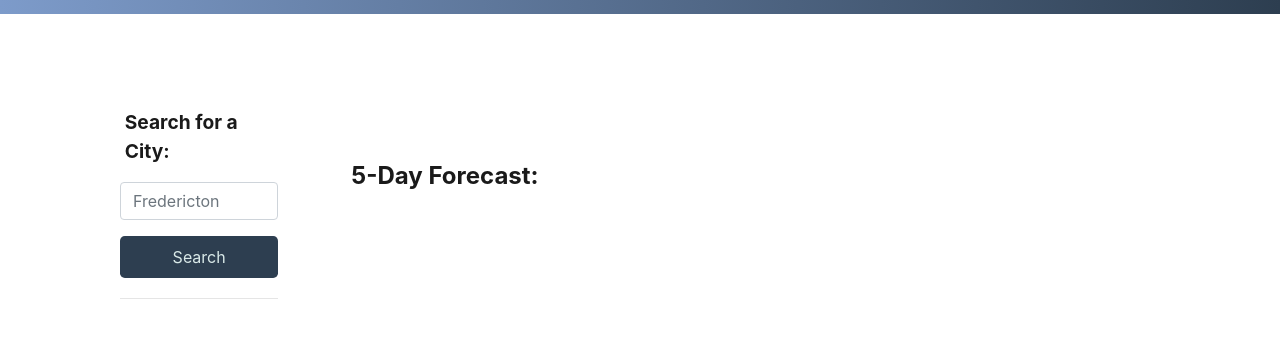
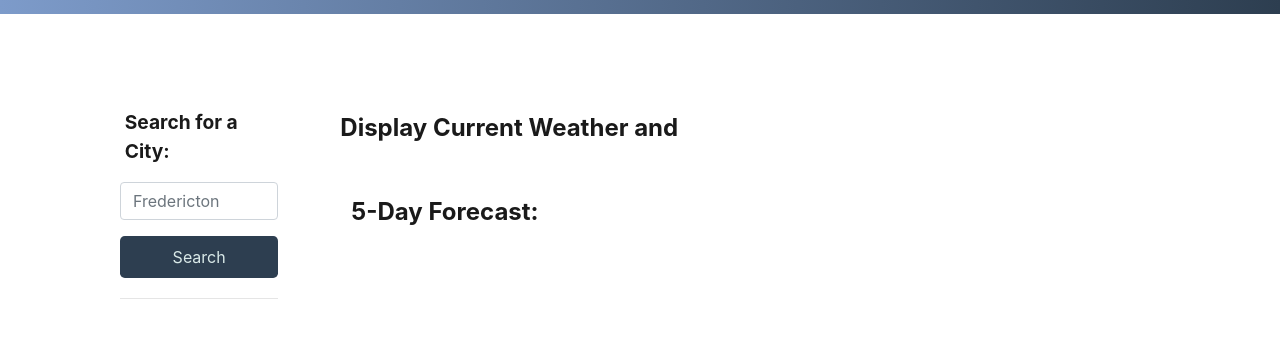
Before and after one commit to HuiPan-Peter/HuiPan_WeatherDashboard, a plain HTML site: page index.html in a window 1280 px wide. Shown: the part 82-420 px from the top of the page. Drawn offline with nearby package versions, Linux system fonts and the light colour scheme; no server answers.

Commit message:
Adding WeatherDashboard/Version-01 code

```diff
--- a/assets/script.js
+++ b/assets/script.js
@@ -158,7 +158,7 @@ $(document).ready(function () {
     localStorage.setItem("cities", JSON.stringify(cityHistoryArray));
     //Delete child element in cityList, for every page load, iterate over the localStorage and generate the search histery again.
     $(".input-group").empty();
-
+    // localStorage.clear();
     cityHistoryArray.forEach(function (city) {
       var newDiv = $("<button>")
         .addClass("btmCity")
--- a/assets/style.css
+++ b/assets/style.css
@@ -9,6 +9,10 @@ body{
 
 #topDisplay{
     margin-top: 2rem;
+}
+#currentWeather{
+  font-size: 1.5rem;
+  font-weight: bolder;
 }
 .btmCity{
     margin:2px;
--- a/index.html
+++ b/index.html
@@ -37,7 +37,7 @@
       </aside>
 
       <div class="col-10 p-5">
-        <div class="today col-sm-12 col-md-12 col-lg-12 topDisplay" id="currentWeather"></div>
+        <div class="today col-sm-12 col-md-12 col-lg-12 topDisplay" id="currentWeather">Display Current Weather and</div>
         <label id="forecastLabel">5-Day Forecast:</label>
         <div class="row col-sm-12 col-md-10 col-lg-12 p-2" id="forecast"></div>
       </div>
```
